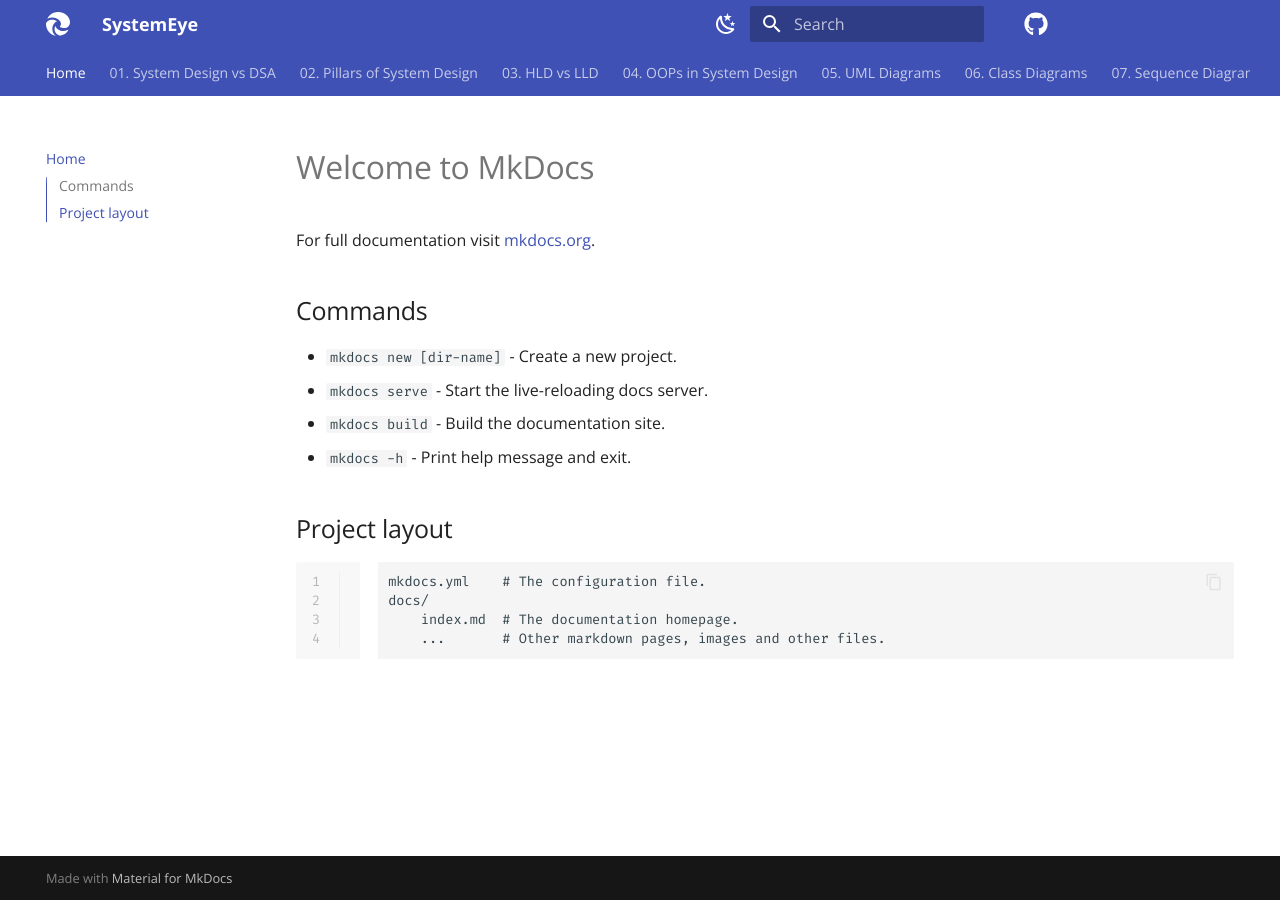
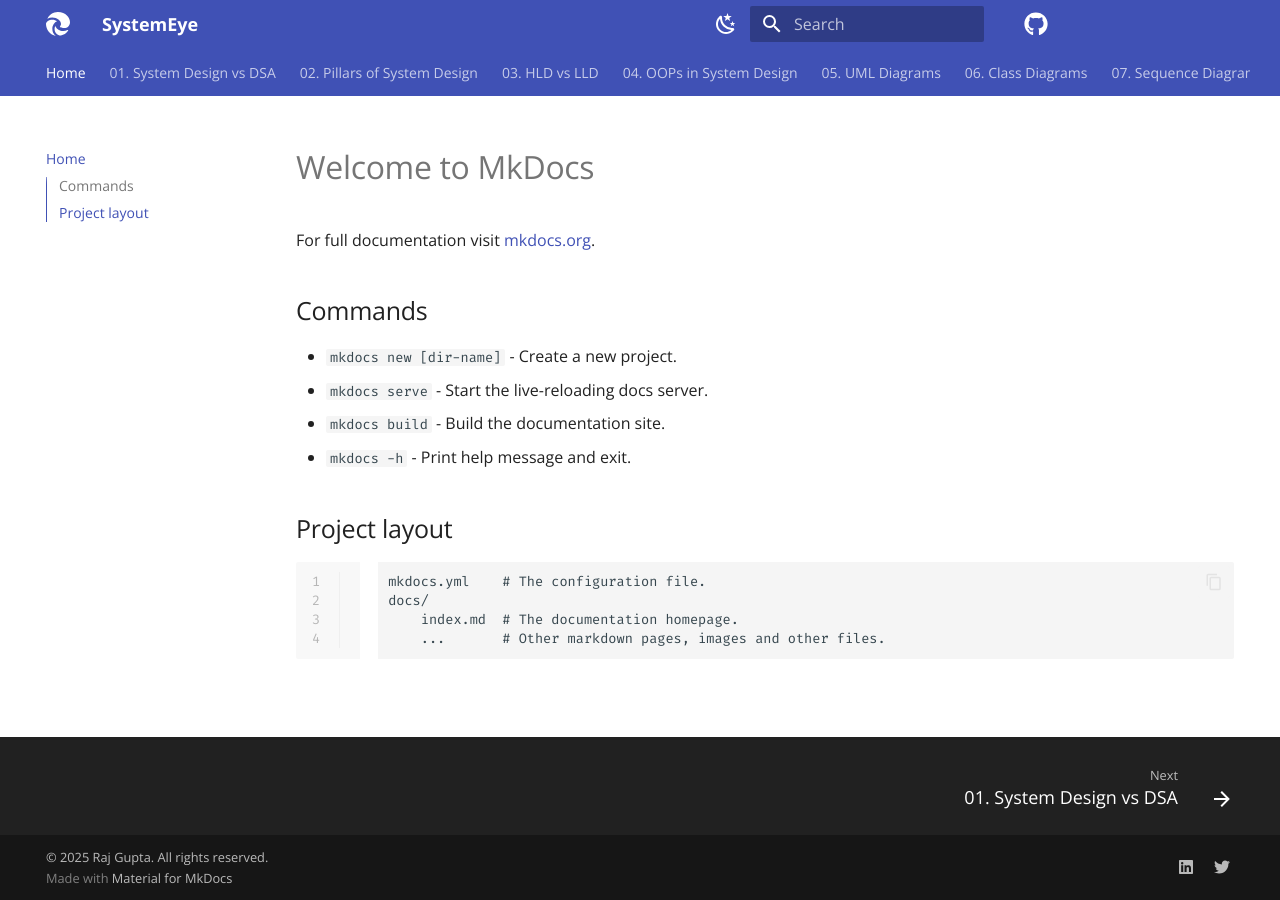
Before and after one commit to Raj-G07/System-design-observation, an MkDocs documentation site: the page built from docs/index.md, in a window 1280 px wide. Built offline with MkDocs 1.6.1 and Material for MkDocs 9.7.7, drawn with Linux system fonts in a browser that asks for light colours; comment, search, counter and statistics services are not loaded.

Commit message:
Add social link and navigation footer

```diff
--- a/mkdocs.yml
+++ b/mkdocs.yml
@@ -18,10 +18,12 @@
     - navigation.instant
     - navigation.tabs
     - navigation.top
+    - navigation.footer
     - toc.integrate
     - content.code.copy
     - search.suggest
     - search.highlight
+    - footer.social
   palette:
     # Light Mode
     - scheme: default
@@ -115,6 +117,15 @@
       alternate_style: true
   - pymdownx.details
 
+extra:
+  social:
+    - icon: fontawesome/brands/linkedin
+      link: https://www.linkedin.com/in/raj-gupta07
+    - icon: fontawesome/brands/twitter
+      link: https://x.com/RajG0709
+
+copyright: "© 2025 Raj Gupta. All rights reserved."
+
 extra_css:
   - styles/mermaid-custom.css
   - styles/custom.css
```
